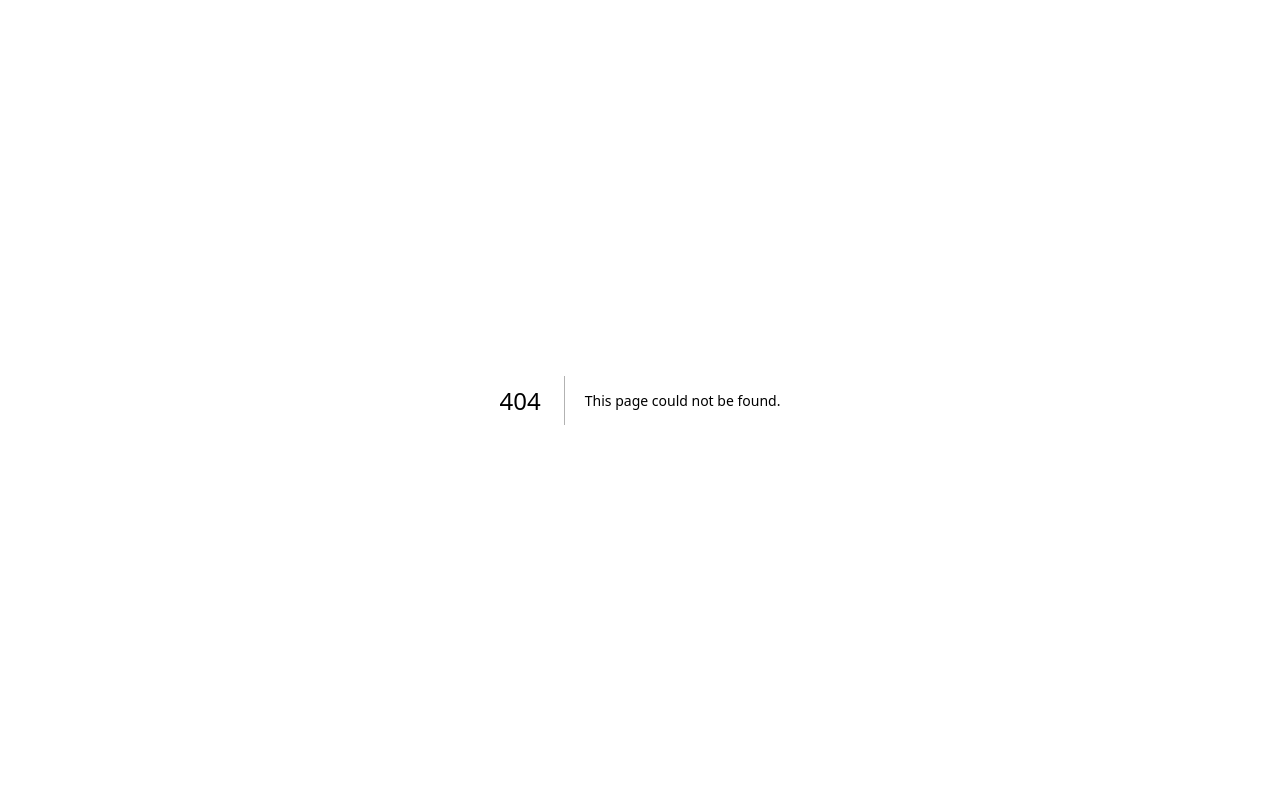
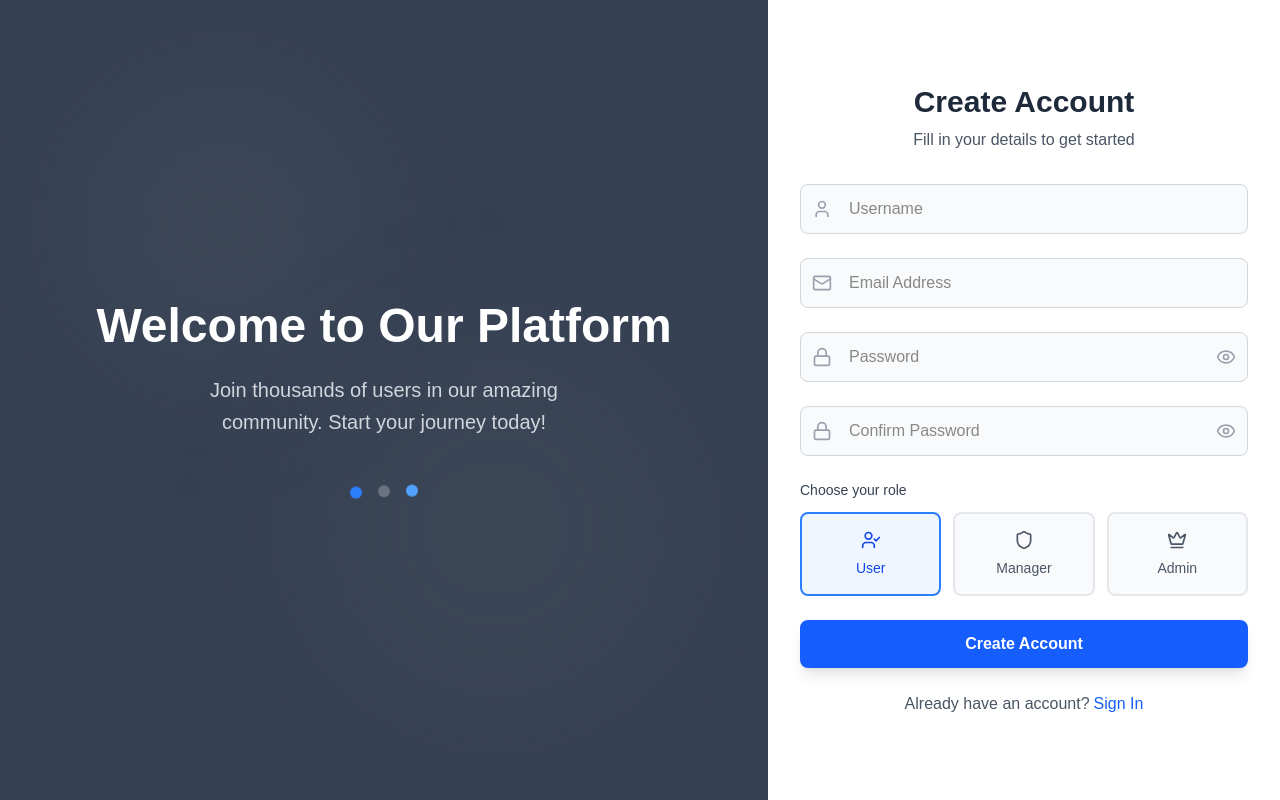
Before and after one commit to zain0313233/proximaapp, a Next.js app: page /signup in a window 1280 px wide. Before the commit this address had no page. Built offline with nearby package versions, Linux system fonts and the light colour scheme.

Commit message:
signup page and its api integration

```diff
--- a/package.json
+++ b/package.json
@@ -9,6 +9,7 @@
     "lint": "next lint"
   },
   "dependencies": {
+    "axios": "^1.9.0",
     "lucide-react": "^0.510.0",
     "next": "15.3.2",
     "react": "^19.0.0",
--- a/src/app/page.js
+++ b/src/app/page.js
@@ -19,7 +19,7 @@ const Main = () => {
   const activeComponent = menuItems.find(item => item.name === activeMenu)?.component;
 
   return (
-    <div className="flex flex-col min-h-screen bg-gray-50">
+    <div className="flex flex-col min-h-screen bg-gray-900">
 
       <header className="w-full bg-black shadow-sm">
         <NavBar setActiveComponent={setActiveMenu} />
@@ -28,9 +28,9 @@ const Main = () => {
 
       <div className="flex flex-1">
 
-        <aside className="w-64 bg-white border-r md:block hidden border-gray-200">
+        <aside className="w-64 bg-gray-800 border-r md:block hidden ">
           <div className="p-4">
-            <h2 className="text-xl font-semibold text-gray-800 mb-6">Menu</h2>
+            <h2 className="text-xl font-semibold text-gray-200 mb-6">Menu</h2>
             <nav className="space-y-2">
               {menuItems.map((item) => (
                 <button
@@ -38,15 +38,15 @@ const Main = () => {
                   onClick={() => setActiveMenu(item.name)}
                   className={`flex items-center w-full px-4 py-3 text-left rounded-lg transition-colors ${
                     activeMenu === item.name
-                      ? "bg-blue-50 text-blue-600"
-                      : "text-gray-600 hover:bg-gray-100"
+                      ? "bg-gray-500 text-gray-100"
+                      : "text-gray-300 hover:bg-gray-600"
                   }`}
                 >
                   <span className="mr-3">{item.icon}</span>
                   <span className="font-medium">{item.name}</span>
                   {activeMenu === item.name && (
                    <>
-                    <span className="ml-auto w-1 h-6 bg-blue-600 rounded-full"></span>
+                    <span className="ml-auto w-1 h-6 bg-gray-600 rounded-full"></span>
 
                    </>
 
@@ -59,8 +59,8 @@ const Main = () => {
 
 
         <main className="flex-1 md:p-6">
-          <div className="bg-white rounded-lg shadow-sm p-6">
-            <h1 className="text-2xl font-bold text-gray-800 mb-6">{activeMenu}</h1>
+          <div className="bg-gray-900 rounded-lg shadow-sm p-6 md:p-2">
+            <h1 className="text-2xl font-bold text-gray-200 mb-6">{activeMenu}</h1>
             {activeComponent}
           </div>
         </main>
--- /dev/null
+++ b/src/app/signup/page.js
@@ -0,0 +1,230 @@
+"use client";
+import React, { useState } from "react";
+import {
+  User,
+  Mail,
+  Lock,
+  Eye,
+  EyeOff,
+  UserCheck,
+  Shield,
+  Crown,
+  Sparkles
+} from "lucide-react";
+import axios from "axios";
+const Main = () => {
+  const [showPassword, setShowPassword] = useState(false);
+  const [showConfirmPassword, setShowConfirmPassword] = useState(false);
+  const [selectedRole, setSelectedRole] = useState("user");
+  const [formData, setFormData] = useState({
+    username: "",
+    email: "",
+    password: "",
+    confirmPassword: "",
+    role: ""
+  });
+
+  const roleIcons = {
+    user: <UserCheck className="w-5 h-5" />,
+    manager: <Shield className="w-5 h-5" />,
+    admin: <Crown className="w-5 h-5" />
+  };
+
+  const handleSubmit = async e => {
+    e.preventDefault();
+    setFormData({
+      ...formData,
+      role: selectedRole
+    });
+    console.log("Form Data:", formData);
+    const payload = {
+      email: formData.email,
+      password: formData.password,
+      name: formData.username,
+      role: selectedRole
+    };
+
+    try {
+      const response = await axios.post(
+        `http://localhost:3001/api/auth/signup`,
+        payload,
+        {
+          headers: {
+           'Content-Type': 'application/json'
+          }
+        }
+      );
+      if (!response.ok) {
+        throw new Error(`HTTP error! status: ${response.status}`);
+      }
+
+      const data = await response.json();
+
+      console.log("Success:", data);
+    } catch (error) {
+      console.error("Error:", error);
+      alert("An error occurred while submitting the form. Please try again.");
+    }
+
+    console.log("Form submitted");
+  };
+
+  return (
+    <section className="flex min-h-screen">
+      <div className="flex-1 bg-gray-700 relative overflow-hidden">
+        <div className="absolute top-20 left-20 w-72 h-72 bg-gray-600/30 rounded-full blur-3xl" />
+        <div className="absolute bottom-20 right-20 w-96 h-96 bg-gray-600/20 rounded-full blur-3xl" />
+
+        <div className="flex flex-col items-center justify-center h-full text-center relative z-10 px-12">
+          <h1 className="text-5xl font-bold text-white mb-6">
+            Welcome to Our Platform
+          </h1>
+          <p className="text-xl text-gray-300 max-w-md leading-relaxed">
+            Join thousands of users in our amazing community. Start your journey
+            today!
+          </p>
+          <div className="mt-12 flex space-x-4">
+            <div className="w-3 h-3 bg-blue-500 rounded-full animate-bounce" />
+            <div
+              className="w-3 h-3 bg-gray-500 rounded-full animate-bounce"
+              style={{ animationDelay: "0.1s" }}
+            />
+            <div
+              className="w-3 h-3 bg-blue-400 rounded-full animate-bounce"
+              style={{ animationDelay: "0.2s" }}
+            />
+          </div>
+        </div>
+      </div>
+
+      <div className="flex-1 max-w-lg bg-white flex items-center justify-center p-8">
+        <div className="w-full max-w-md">
+          <div className="text-center mb-8">
+            <h2 className="text-3xl font-bold text-gray-800 mb-2">
+              Create Account
+            </h2>
+            <p className="text-gray-600">Fill in your details to get started</p>
+          </div>
+
+          <div className="space-y-6">
+            {/* Username Input */}
+            <div className="relative group">
+              <User className="absolute left-3 top-1/2 transform -translate-y-1/2 w-5 h-5 text-gray-400 group-focus-within:text-blue-500 transition-colors duration-200" />
+              <input
+                type="text"
+                onChange={e =>
+                  setFormData({ ...formData, username: e.target.value })}
+                placeholder="Username"
+                className="w-full pl-12 pr-4 py-3 border border-gray-300 rounded-lg focus:ring-2 focus:ring-blue-500 focus:border-transparent transition-all duration-200 bg-gray-50 focus:bg-white hover:bg-white"
+              />
+            </div>
+
+            <div className="relative group">
+              <Mail className="absolute left-3 top-1/2 transform -translate-y-1/2 w-5 h-5 text-gray-400 group-focus-within:text-blue-500 transition-colors duration-200" />
+              <input
+                type="email"
+                onChange={e =>
+                  setFormData({ ...formData, email: e.target.value })}
+                placeholder="Email Address"
+                className="w-full pl-12 pr-4 py-3 border border-gray-300 rounded-lg focus:ring-2 focus:ring-blue-500 focus:border-transparent transition-all duration-200 bg-gray-50 focus:bg-white hover:bg-white"
+              />
+            </div>
+
+            <div className="relative group">
+              <Lock className="absolute left-3 top-1/2 transform -translate-y-1/2 w-5 h-5 text-gray-400 group-focus-within:text-blue-500 transition-colors duration-200" />
+              <input
+                type={showPassword ? "text" : "password"}
+                onChange={e =>
+                  setFormData({ ...formData, password: e.target.value })}
+                placeholder="Password"
+                className="w-full pl-12 pr-12 py-3 border border-gray-300 rounded-lg focus:ring-2 focus:ring-blue-500 focus:border-transparent transition-all duration-200 bg-gray-50 focus:bg-white hover:bg-white"
+              />
+              <button
+                type="button"
+                onClick={() => setShowPassword(!showPassword)}
+                className="absolute right-3 top-1/2 transform -translate-y-1/2 text-gray-400 hover:text-blue-500 transition-colors duration-200"
+              >
+                {showPassword
+                  ? <EyeOff className="w-5 h-5" />
+                  : <Eye className="w-5 h-5" />}
+              </button>
+            </div>
+
+            <div className="relative group">
+              <Lock className="absolute left-3 top-1/2 transform -translate-y-1/2 w-5 h-5 text-gray-400 group-focus-within:text-blue-500 transition-colors duration-200" />
+              <input
+                type={showConfirmPassword ? "text" : "password"}
+                placeholder="Confirm Password"
+                className="w-full pl-12 pr-12 py-3 border border-gray-300 rounded-lg focus:ring-2 focus:ring-blue-500 focus:border-transparent transition-all duration-200 bg-gray-50 focus:bg-white hover:bg-white"
+              />
+              <button
+                type="button"
+                onClick={() => setShowConfirmPassword(!showConfirmPassword)}
+                className="absolute right-3 top-1/2 transform -translate-y-1/2 text-gray-400 hover:text-blue-500 transition-colors duration-200"
+              >
+                {showConfirmPassword
+                  ? <EyeOff className="w-5 h-5" />
+                  : <Eye className="w-5 h-5" />}
+              </button>
+            </div>
+
+            <div className="space-y-3">
+              <label className="block text-sm font-medium text-gray-700 mb-3">
+                Choose your role
+              </label>
+              <div className="grid grid-cols-3 gap-3">
+                {["user", "manager", "admin"].map(role =>
+                  <label key={role} className="relative cursor-pointer">
+                    <input
+                      type="radio"
+                      name="role"
+                      value={role}
+                      checked={selectedRole === role}
+                      onChange={e => {
+                        setSelectedRole(e.target.value);
+                        setFormData({ ...formData, role: e.target.value });
+                      }}
+                      className="sr-only"
+                    />
+                    <div
+                      className={`flex flex-col items-center p-4 rounded-lg border-2 transition-all duration-200 ${selectedRole ===
+                      role
+                        ? "border-blue-500 bg-blue-50 text-blue-700"
+                        : "border-gray-200 bg-gray-50 text-gray-600 hover:border-gray-300 hover:bg-gray-100"}`}
+                    >
+                      {roleIcons[role]}
+                      <span className="text-sm font-medium mt-2 capitalize">
+                        {role}
+                      </span>
+                    </div>
+                  </label>
+                )}
+              </div>
+            </div>
+
+            <button
+              onClick={handleSubmit}
+              className="w-full bg-blue-600 text-white py-3 px-6 rounded-lg font-semibold hover:bg-blue-700 focus:ring-4 focus:ring-blue-200 transition-all duration-200 transform hover:scale-105 active:scale-95 shadow-lg hover:shadow-xl"
+            >
+              Create Account
+            </button>
+
+            <div className="text-center">
+              <p className="text-gray-600">
+                Already have an account?
+                <a
+                  href="#"
+                  className="text-blue-600 hover:text-blue-700 font-medium ml-1 hover:underline"
+                >
+                  Sign In
+                </a>
+              </p>
+            </div>
+          </div>
+        </div>
+      </div>
+    </section>
+  );
+};
+
+export default Main;
--- a/src/componenet/Home.js
+++ b/src/componenet/Home.js
@@ -59,8 +59,8 @@ const Home = () => {
   return (
     <div className="p-6">
       <div className="mb-6">
-        <h1 className="text-2xl font-bold text-gray-800">Task Management Board</h1>
-        <p className="text-gray-600">Drag and drop tasks between columns to update their status</p>
+        <h1 className="text-2xl font-bold text-gray-200">Task Management Board</h1>
+        <p className="text-gray-200">Drag and drop tasks between columns to update their status</p>
       </div>
 
       <div className="grid grid-cols-1 md:grid-cols-3 gap-6">
--- a/src/componenet/analytic.js
+++ b/src/componenet/analytic.js
@@ -46,8 +46,8 @@ const Analytics = () => {
   return (
     <div className="p-4 md:p-6 max-w-7xl mx-auto">
       <div className="mb-6">
-        <h1 className="text-xl md:text-2xl font-bold text-gray-800">Analytics Dashboard</h1>
-        <p className="text-sm md:text-base text-gray-600">Task performance and productivity metrics</p>
+        <h1 className="text-xl md:text-2xl font-bold text-gray-200">Analytics Dashboard</h1>
+        <p className="text-sm md:text-base text-gray-200">Task performance and productivity metrics</p>
       </div>
 
       <div className="mb-6">
--- a/src/componenet/appsetting.js
+++ b/src/componenet/appsetting.js
@@ -348,8 +348,8 @@ const AppSettings = () => {
   return (
     <div className="p-4 sm:p-6 min-h-screen bg-gray-50 sm:bg-transparent">
       <div className="mb-4 sm:mb-6">
-        <h1 className="text-xl sm:text-2xl font-bold text-gray-800">Settings</h1>
-        <p className="text-gray-600 text-sm sm:text-base">Customize your application preferences</p>
+        <h1 className="text-xl sm:text-2xl font-bold text-gray-200">Settings</h1>
+        <p className="text-gray-200 text-sm sm:text-base">Customize your application preferences</p>
       </div>
 
       <div className="bg-white rounded-lg shadow-sm border border-gray-200 overflow-hidden">
--- a/src/componenet/bord.js
+++ b/src/componenet/bord.js
@@ -103,13 +103,14 @@ const Board = () => {
   return (
     <div className="p-4 md:p-6 max-w-7xl mx-auto">
       <div className="mb-6">
-        <h1 className="text-xl md:text-2xl font-bold text-gray-800">Task Board</h1>
-        <p className="text-sm md:text-base text-gray-600">Manage and track your project tasks</p>
+
+        <h1 className="text-xl md:text-2xl font-bold text-gray-200">Task Board</h1>
+        <p className="text-sm md:text-base text-gray-200">Manage and track your project tasks</p>
       </div>
 
       <div className="mb-6 flex flex-col sm:flex-row sm:items-center gap-4">
         <div className="flex-1">
-          <label htmlFor="filterStatus" className="block text-sm font-medium text-gray-700 mb-1">Filter by Status</label>
+          <label htmlFor="filterStatus" className="block text-sm font-medium text-gray-200 mb-1">Filter by Status</label>
           <select
             id="filterStatus"
             value={filterStatus}
--- a/src/componenet/navbar.js
+++ b/src/componenet/navbar.js
@@ -1,5 +1,6 @@
 "use client"
 import { useState } from 'react'
+import { useRouter } from 'next/navigation';
 import { Settings, LogOut, CheckSquare, Home, Layers, BarChart2, X, Menu } from 'lucide-react'
 import AppHome from "./Home";
 import Board from "./bord";
@@ -8,6 +9,7 @@ import AppSettings from "./appsetting";
 
 const Navbar = ({ setActiveComponent }) => {
   const [mobileMenuOpen, setMobileMenuOpen] = useState(false);
+  const router = useRouter();
 
   const menuItems = [
     { name: "Dashboard", icon: <Home size={20} />, component: <AppHome /> },
@@ -58,6 +60,9 @@ const Navbar = ({ setActiveComponent }) => {
       </div>
 
       <div className="flex items-center space-x-5">
+        <button className="hover:text-blue-400 transition-colors text-gray-200"  onClick={() => router.push('/signup')}>
+SignUp
+        </button>
         <button className="hover:text-blue-400 transition-colors">
           <Settings className="w-5 h-5" />
         </button>
```
Also changed, not shown: 1 other file (tests, documents, lock files or other folders).
